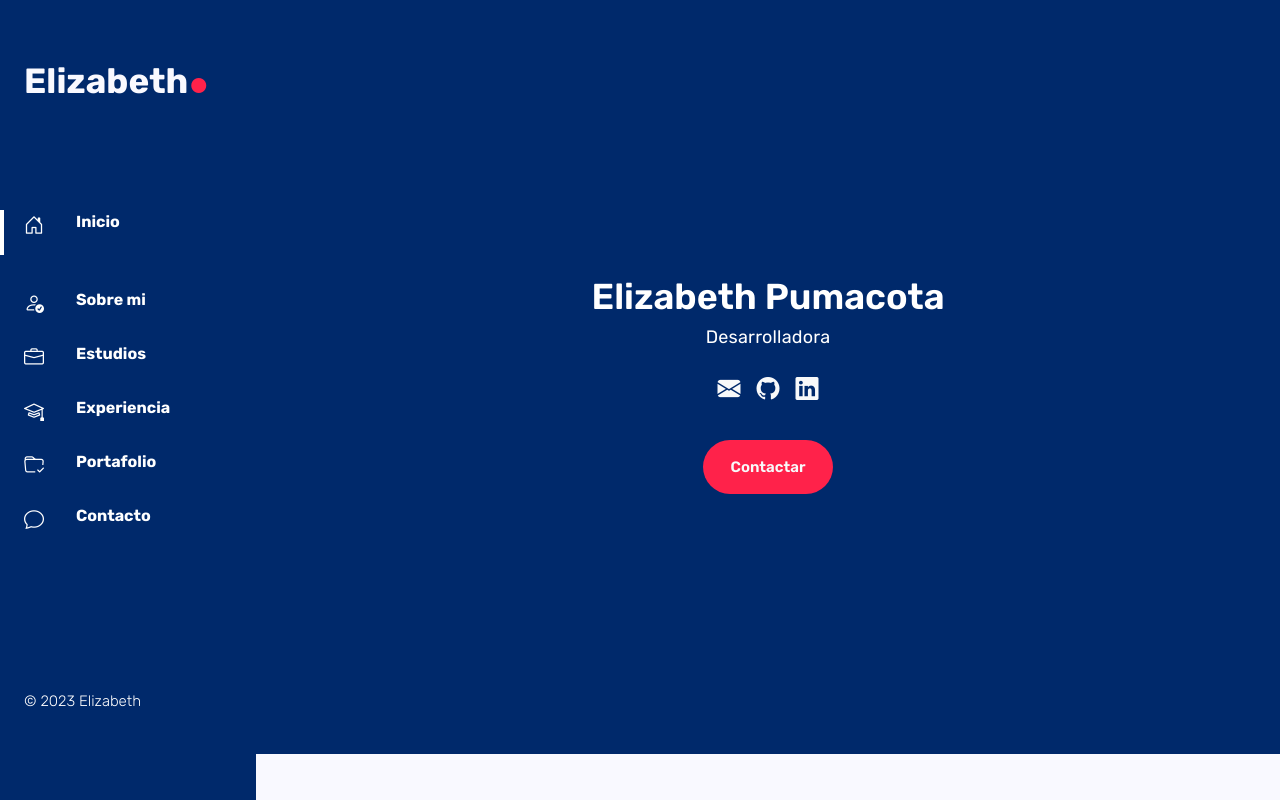
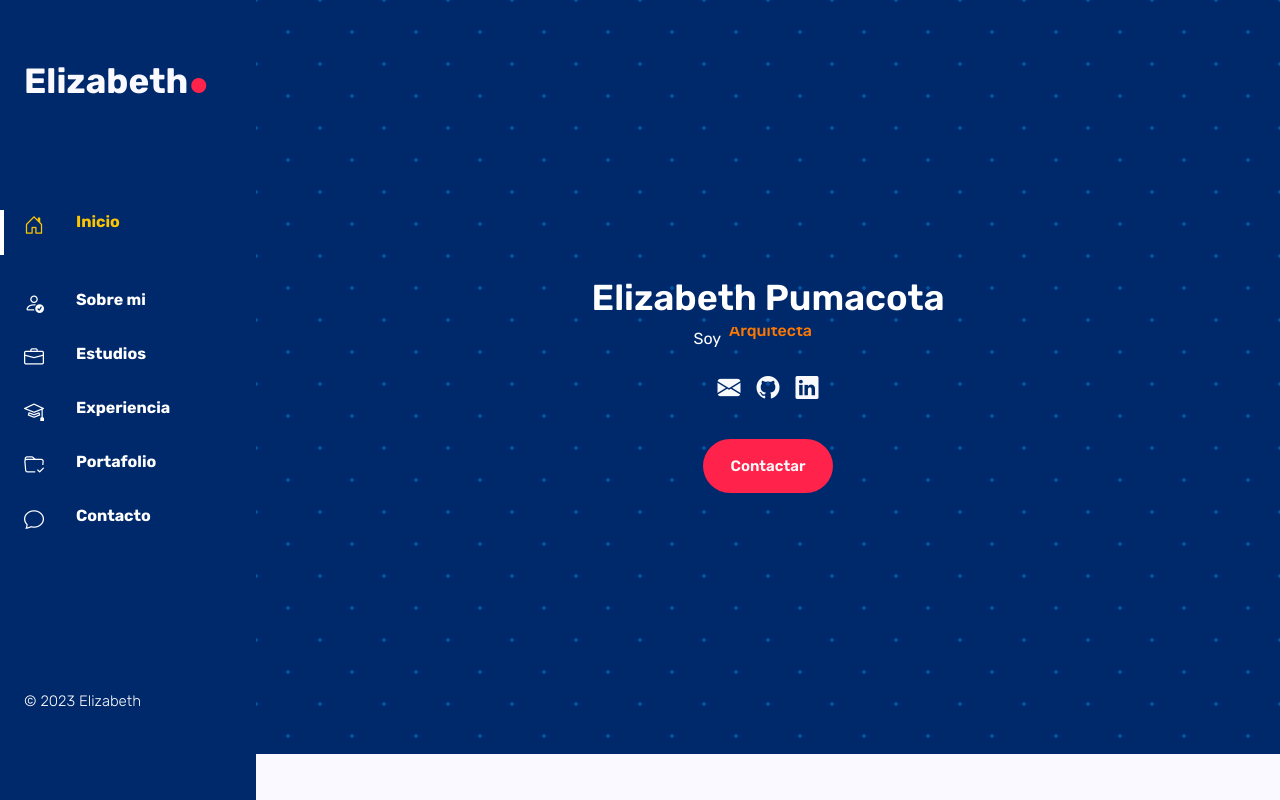
Before and after one commit to elizabeth-spq/cvElizabeth, a React (Create React App) app: page / in a window 1280 px wide. Shown: the top 800 px of the page. Built offline with nearby package versions, Linux system fonts and the light colour scheme.

Commit message:
Portafolio Finalizado

```diff
--- a/src/common/Sidebar.css
+++ b/src/common/Sidebar.css
@@ -5,6 +5,7 @@ main{
     font-size: 1rem;
     transition: 0.5s;
 }
+
 .header {
     position: fixed;
     top: 0;
@@ -17,6 +18,7 @@ main{
     background-color: var(--first-color);
     padding: 0.1rem;
     transition: .5s;
+    z-index: 9999999999999;
 }
 
 .header-toggle{
@@ -63,6 +65,10 @@ main{
     color: var(--fourth-color);
 }
 
+.nav-link-sidebar:active, .nav-logo:active{
+    color: var(--fourth-color);
+}
+
 .nav-logo{
     margin-bottom: 2rem;
     margin-top: 32px;
@@ -78,7 +84,8 @@ main{
 }
 
 .active{
-    color: white;
+    color: #FDC500;
+
 }
 .active::before{
     content: "";
--- a/src/home/Inicio.css
+++ b/src/home/Inicio.css
@@ -1,24 +1,105 @@
 .fondoinicio {
-    background-color: var(--first-color);
+    background-color: #00296B;
     height: 754px;
     display: grid;
     color: var(--sixeth-color);
     align-content: center;
     text-align: center;
     color: white;
+
+
+    opacity: 1;
+    background-image: radial-gradient(#00509D 1.6px, transparent 1.6px), radial-gradient(#00509D 1.6px, #00296B 1.6px);
+    background-size: 64px 64px;
+    background-position: 0 0, 32px 32px;
+    box-sizing: border-box;
+
 }
 
-.btnredes{
+
+.btnredes {
     font-size: 23px;
     color: white;
 }
-.txtDescrip{
+
+#txtprincipal {
+    font-size: 36px;
+    font-weight: 600;
+}
+
+.txtDescrip {
+    line-height: 40px;
+    width: 300px;
+    height: 40px;
     font-weight: 400;
-    font-size: 18px;
+    font-size: 20px;
     letter-spacing: 0.2px;
 }
-#txtprincipal{
-    font-size: 36px;
-    font-weight: 600;
+
+.efecto {
+    height: 20px;
+    overflow: hidden;
+}
+
+p {
+    margin: 0;
+}
+
+.profesiones {
+    animation: cambiar 8s infinite;
+}
+
+@keyframes cambiar {
+    0% {
+        margin-top: 0;
+    }
+
+    20% {
+        margin-top: 0;
+    }
+
+    25% {
+        margin-top: -25px;
+    }
+
+    50% {
+        margin-top: -25px;
+    }
+
+    55% {
+        margin-top: -49px;
+    }
+
+    80% {
+        margin-top: -49px;
+    }
+
+    85% {
+        margin-top: -25px;
+    }
+
+    95% {
+        margin-top: -25px;
+    }
+
+    100% {
+        margin-top: 0;
+    }
 
 }
+
+/*Color de texto profesiones*/
+.colora {
+    color: var(--third-color);
+    font-weight: 500;
+}
+
+.colorb {
+    color: var(--fourth-color);
+    font-weight: 500;
+}
+
+.colorc {
+    color: var(--fifth-color);
+    font-weight: 500;
+}
--- a/src/home/Inicio.js
+++ b/src/home/Inicio.js
@@ -14,7 +14,18 @@ function Inicio(props) {
                 {Directory.map(item =>
                     <div key={item.id}>
                         <h1 id='txtprincipal'>Elizabeth Pumacota </h1>
-                        <h5 className='txtDescrip'>Desarrolladora</h5>
+                        <div id='txtDescrip ' className='d-flex justify-content-center efecto '>
+                            <p className='pe-2'>Soy</p>
+                            <div className='profesiones'>
+                                <div className='colorb text-start'>Desarrolladora</div>
+                                <div className=' colora text-start'>Arquitecta</div>
+                                <div className='colorc text-start'>Diseñadora</div>
+
+                            </div>
+
+
+                        </div>
+
                         <div className='btnredes my-4'>
                             <a href={item.gmail}><i className="bi bi-envelope-fill px-2 my-4 text-light"></i></a>
                             <a href={item.github}><i className="bi bi-github px-2 text-light"></i></a>
```
